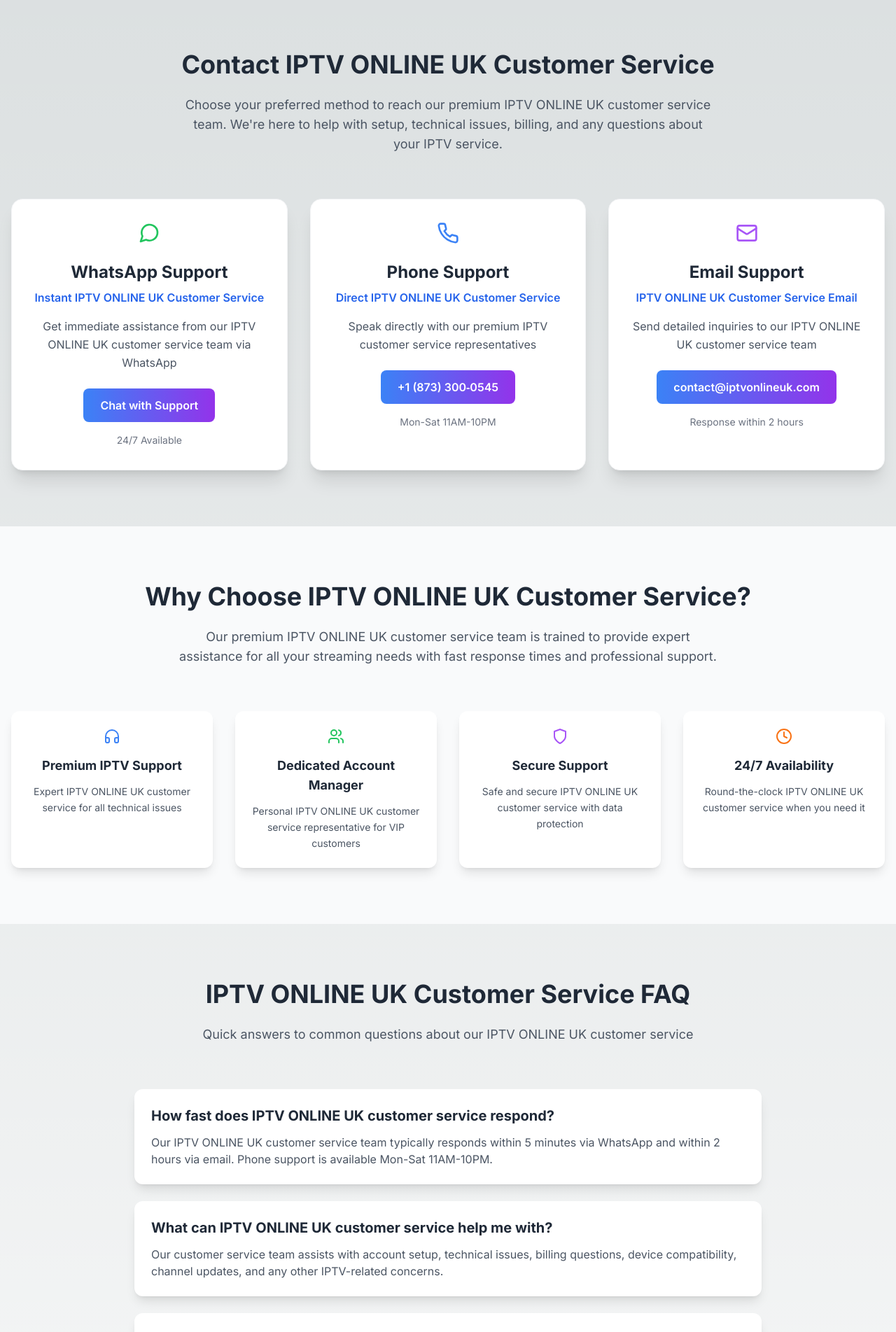
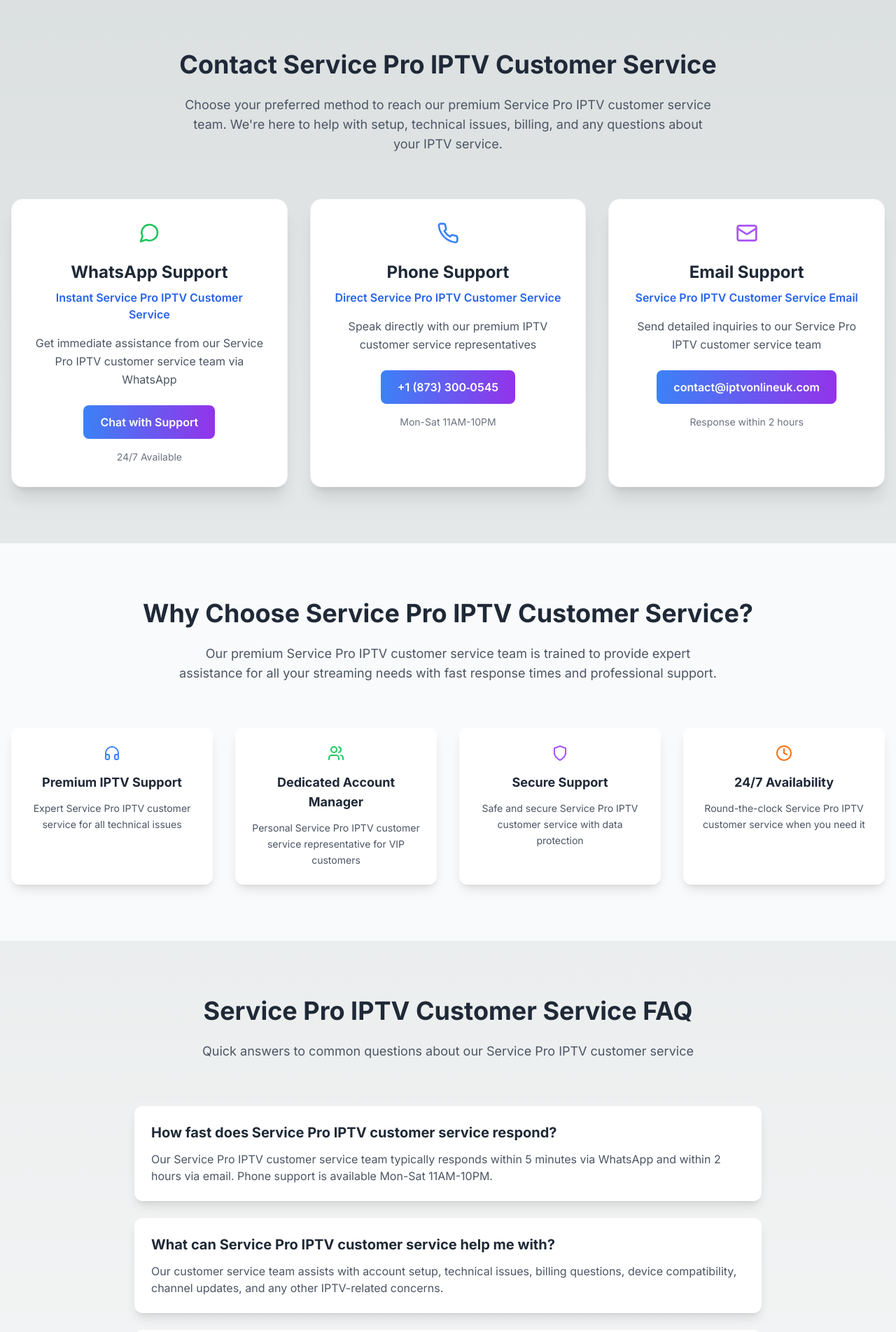
Before and after one commit to marouane9503/service-pro-iptv, a Next.js app: page /contacts in a window 1280 px wide. Shown: the part 520-2423 px from the top of the page at 70% size. Built offline with nearby package versions, Linux system fonts and the light colour scheme.

Commit message:
Update blog URL to https://blog.serviceproiptv.com/ and fix all sitemap references

```diff
--- a/app/contacts/page.tsx
+++ b/app/contacts/page.tsx
@@ -4,13 +4,13 @@
 import { Phone, Mail, MessageCircle, Clock, MapPin, Headphones, Users, Shield } from 'lucide-react'
 
 export const metadata: Metadata = {
-  title: 'Contact IPTV ONLINE UK Customer Service - 24/7 Premium IPTV Support',
-  description: 'Contact IPTV ONLINE UK customer service for instant support. Our premium IPTV ONLINE UK customer service team provides 24/7 assistance via WhatsApp, phone, and email for all your IPTV needs.',
+  title: 'Contact Service Pro IPTV Customer Service - 24/7 Premium IPTV Support',
+  description: 'Contact Service Pro IPTV customer service for instant support. Our premium Service Pro IPTV customer service team provides 24/7 assistance via WhatsApp, phone, and email for all your IPTV needs.',
   keywords: 'contact gamma iptv, gamma iptv customer service, gamma iptv support, iptv customer service, gamma iptv help, premium iptv support, gamma iptv contact number',
   openGraph: {
-    title: 'Contact IPTV ONLINE UK Customer Service - Premium 24/7 Support',
-    description: 'Get instant help from IPTV ONLINE UK customer service. Expert support for all your IPTV streaming needs available 24/7.',
-    url: 'https://iptvonlineuk.com/contacts/',
+    title: 'Contact Service Pro IPTV Customer Service - Premium 24/7 Support',
+    description: 'Get instant help from Service Pro IPTV customer service. Expert support for all your IPTV streaming needs available 24/7.',
+    url: 'https://serviceproiptv.com/contacts/',
   },
 }
 
@@ -19,8 +19,8 @@
     {
       icon: <MessageCircle className="w-8 h-8 text-green-500" />,
       title: "WhatsApp Support",
-      subtitle: "Instant IPTV ONLINE UK Customer Service",
-      description: "Get immediate assistance from our IPTV ONLINE UK customer service team via WhatsApp",
+      subtitle: "Instant Service Pro IPTV Customer Service",
+      description: "Get immediate assistance from our Service Pro IPTV customer service team via WhatsApp",
       action: "Chat with Support",
       link: "https://wa.link/eepo31",
       availability: "24/7 Available"
@@ -28,7 +28,7 @@
     {
       icon: <Phone className="w-8 h-8 text-blue-500" />,
       title: "Phone Support",
-      subtitle: "Direct IPTV ONLINE UK Customer Service",
+      subtitle: "Direct Service Pro IPTV Customer Service",
       description: "Speak directly with our premium IPTV customer service representatives",
       action: "+1 (873) 300‑0545",
       link: "tel:+18733000545",
@@ -37,8 +37,8 @@
     {
       icon: <Mail className="w-8 h-8 text-purple-500" />,
       title: "Email Support",
-      subtitle: "IPTV ONLINE UK Customer Service Email",
-      description: "Send detailed inquiries to our IPTV ONLINE UK customer service team",
+      subtitle: "Service Pro IPTV Customer Service Email",
+      description: "Send detailed inquiries to our Service Pro IPTV customer service team",
       action: "contact@iptvonlineuk.com",
       link: "mailto:contact@iptvonlineuk.com",
       availability: "Response within 2 hours"
@@ -49,22 +49,22 @@
     {
       icon: <Headphones className="w-6 h-6 text-blue-500" />,
       title: "Premium IPTV Support",
-      description: "Expert IPTV ONLINE UK customer service for all technical issues"
+      description: "Expert Service Pro IPTV customer service for all technical issues"
     },
     {
       icon: <Users className="w-6 h-6 text-green-500" />,
       title: "Dedicated Account Manager",
-      description: "Personal IPTV ONLINE UK customer service representative for VIP customers"
+      description: "Personal Service Pro IPTV customer service representative for VIP customers"
     },
     {
       icon: <Shield className="w-6 h-6 text-purple-500" />,
       title: "Secure Support",
-      description: "Safe and secure IPTV ONLINE UK customer service with data protection"
+      description: "Safe and secure Service Pro IPTV customer service with data protection"
     },
     {
       icon: <Clock className="w-6 h-6 text-orange-500" />,
       title: "24/7 Availability",
-      description: "Round-the-clock IPTV ONLINE UK customer service when you need it"
+      description: "Round-the-clock Service Pro IPTV customer service when you need it"
     }
   ]
 
@@ -76,10 +76,10 @@
       <section className="bg-gradient-to-br from-blue-600 to-purple-700 text-white py-16 sm:py-20">
         <div className="container mx-auto px-4 text-center">
           <h1 className="text-4xl sm:text-5xl md:text-6xl font-bold mb-6">
-            IPTV ONLINE UK <span className="text-blue-300">Customer Service</span>
+            Service Pro IPTV <span className="text-blue-300">Customer Service</span>
           </h1>
           <p className="text-xl sm:text-2xl max-w-4xl mx-auto leading-relaxed mb-8">
-            Premium 24/7 IPTV ONLINE UK customer service support for all your streaming needs.
+            Premium 24/7 Service Pro IPTV customer service support for all your streaming needs.
             Our expert team provides instant assistance for technical issues, billing, and account management.
           </p>
           <div className="flex flex-col sm:flex-row gap-4 justify-center">
@@ -108,10 +108,10 @@
         <div className="container mx-auto px-4">
           <div className="text-center mb-16">
             <h2 className="text-3xl sm:text-4xl font-bold text-gray-800 mb-6">
-              Contact IPTV ONLINE UK Customer Service
+              Contact Service Pro IPTV Customer Service
             </h2>
             <p className="text-lg text-gray-600 max-w-3xl mx-auto">
-              Choose your preferred method to reach our premium IPTV ONLINE UK customer service team.
+              Choose your preferred method to reach our premium Service Pro IPTV customer service team.
               We're here to help with setup, technical issues, billing, and any questions about your IPTV service.
             </p>
           </div>
@@ -155,10 +155,10 @@
         <div className="container mx-auto px-4">
           <div className="text-center mb-16">
             <h2 className="text-3xl sm:text-4xl font-bold text-gray-800 mb-6">
-              Why Choose IPTV ONLINE UK Customer Service?
+              Why Choose Service Pro IPTV Customer Service?
             </h2>
             <p className="text-lg text-gray-600 max-w-3xl mx-auto">
-              Our premium IPTV ONLINE UK customer service team is trained to provide expert assistance
+              Our premium Service Pro IPTV customer service team is trained to provide expert assistance
               for all your streaming needs with fast response times and professional support.
             </p>
           </div>
@@ -186,27 +186,27 @@
         <div className="container mx-auto px-4">
           <div className="text-center mb-16">
             <h2 className="text-3xl sm:text-4xl font-bold text-gray-800 mb-6">
-              IPTV ONLINE UK Customer Service FAQ
+              Service Pro IPTV Customer Service FAQ
             </h2>
             <p className="text-lg text-gray-600">
-              Quick answers to common questions about our IPTV ONLINE UK customer service
+              Quick answers to common questions about our Service Pro IPTV customer service
             </p>
           </div>
 
           <div className="max-w-4xl mx-auto space-y-6">
             <div className="bg-white rounded-xl p-6 shadow-lg">
               <h3 className="text-xl font-bold text-gray-800 mb-3">
-                How fast does IPTV ONLINE UK customer service respond?
+                How fast does Service Pro IPTV customer service respond?
               </h3>
               <p className="text-gray-600">
-                Our IPTV ONLINE UK customer service team typically responds within 5 minutes via WhatsApp
+                Our Service Pro IPTV customer service team typically responds within 5 minutes via WhatsApp
                 and within 2 hours via email. Phone support is available Mon-Sat 11AM-10PM.
               </p>
             </div>
 
             <div className="bg-white rounded-xl p-6 shadow-lg">
               <h3 className="text-xl font-bold text-gray-800 mb-3">
-                What can IPTV ONLINE UK customer service help me with?
+                What can Service Pro IPTV customer service help me with?
               </h3>
               <p className="text-gray-600">
                 Our customer service team assists with account setup, technical issues, billing questions,
@@ -216,10 +216,10 @@
 
             <div className="bg-white rounded-xl p-6 shadow-lg">
               <h3 className="text-xl font-bold text-gray-800 mb-3">
-                Is IPTV ONLINE UK customer service available in multiple languages?
+                Is Service Pro IPTV customer service available in multiple languages?
               </h3>
               <p className="text-gray-600">
-                Yes, our IPTV ONLINE UK customer service team provides support in English, Spanish, French,
+                Yes, our Service Pro IPTV customer service team provides support in English, Spanish, French,
                 and Arabic to serve our global customer base effectively.
               </p>
             </div>
@@ -231,10 +231,10 @@
       <section className="py-16 sm:py-20 bg-gradient-to-br from-blue-600 to-purple-700 text-white">
         <div className="container mx-auto px-4 text-center">
           <h2 className="text-3xl sm:text-4xl font-bold mb-6">
-            Need Help? Contact IPTV ONLINE UK Customer Service
+            Need Help? Contact Service Pro IPTV Customer Service
           </h2>
           <p className="text-xl mb-8 max-w-2xl mx-auto">
-            Our premium IPTV ONLINE UK customer service team is ready to assist you with any questions
+            Our premium Service Pro IPTV customer service team is ready to assist you with any questions
             or technical support you need for your IPTV streaming experience.
           </p>
           <a
--- a/app/sitemap-posts.xml/route.ts
+++ b/app/sitemap-posts.xml/route.ts
@@ -3,7 +3,7 @@
 // Function to fetch WordPress posts for sitemap
 async function getWordPressPosts() {
   try {
-    const response = await fetch('https://blog.iptvonlineuk.com/wp-json/wp/v2/posts?per_page=100', {
+    const response = await fetch('https://blog.serviceproiptv.com/wp-json/wp/v2/posts?per_page=100', {
       next: { revalidate: 86400 } // Revalidate daily
     })
 
@@ -25,7 +25,7 @@
   const postEntries = posts.length > 0
     ? posts.map((post: any) => `
   <url>
-    <loc>https://iptvonlineuk.com/blog/${post.slug}</loc>
+    <loc>https://serviceproiptv.com/blog/${post.slug}</loc>
     <lastmod>${new Date(post.modified).toISOString()}</lastmod>
     <changefreq>weekly</changefreq>
     <priority>0.6</priority>
@@ -33,7 +33,7 @@
     : `
   <!-- No blog posts available from WordPress API -->
   <url>
-    <loc>https://iptvonlineuk.com/blog</loc>
+    <loc>https://serviceproiptv.com/blog</loc>
     <lastmod>${new Date().toISOString()}</lastmod>
     <changefreq>daily</changefreq>
     <priority>0.9</priority>
--- a/app/sitemap_index.xml/route.ts
+++ b/app/sitemap_index.xml/route.ts
@@ -4,15 +4,15 @@
   const sitemapIndex = `<?xml version="1.0" encoding="UTF-8"?>
 <sitemapindex xmlns="http://www.sitemaps.org/schemas/sitemap/0.9">
   <sitemap>
-    <loc>https://iptvonlineuk.com/sitemap.xml</loc>
+    <loc>https://serviceproiptv.com/sitemap.xml</loc>
     <lastmod>${new Date().toISOString()}</lastmod>
   </sitemap>
   <sitemap>
-    <loc>https://iptvonlineuk.com/sitemap-pages.xml</loc>
+    <loc>https://serviceproiptv.com/sitemap-pages.xml</loc>
     <lastmod>${new Date().toISOString()}</lastmod>
   </sitemap>
   <sitemap>
-    <loc>https://iptvonlineuk.com/sitemap-posts.xml</loc>
+    <loc>https://serviceproiptv.com/sitemap-posts.xml</loc>
     <lastmod>${new Date().toISOString()}</lastmod>
   </sitemap>
 </sitemapindex>`
```
Also changed, not shown: app/sitemap-pages.xml/route.ts (+11 -11 lines).
